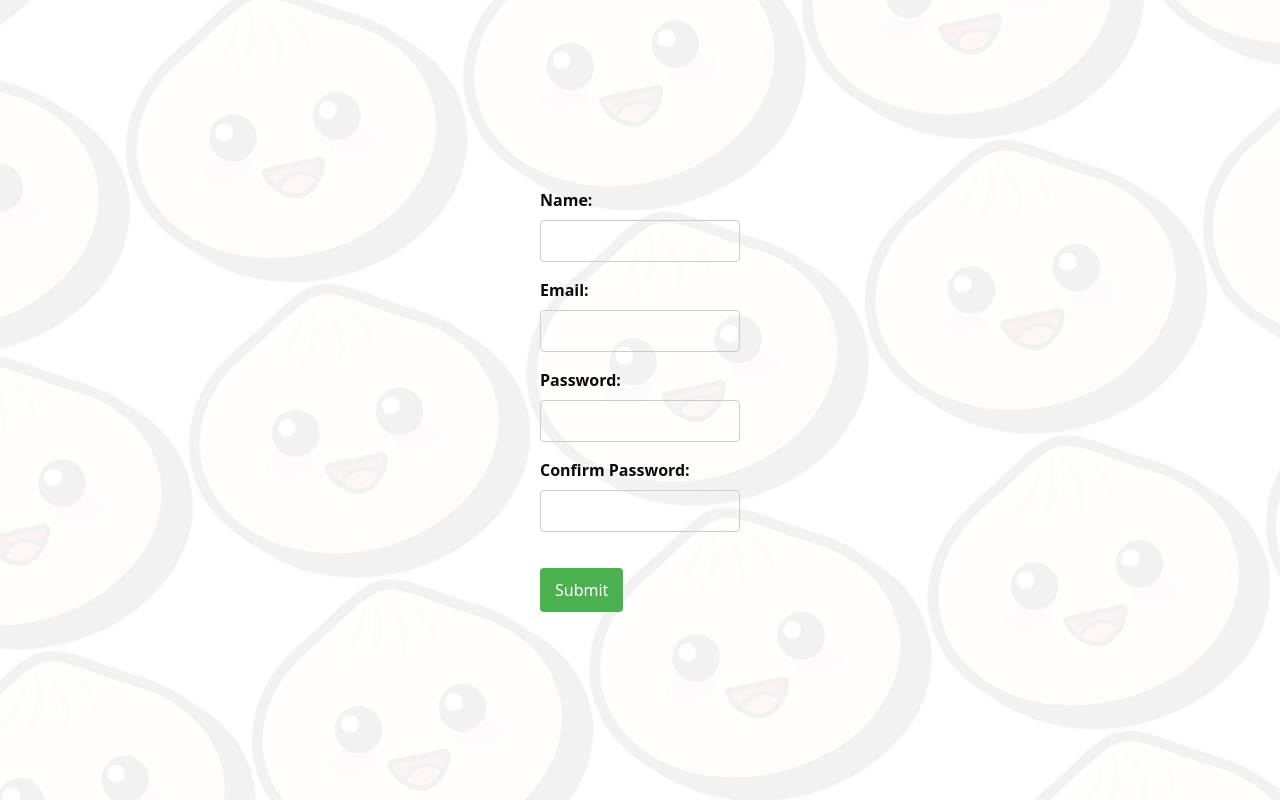
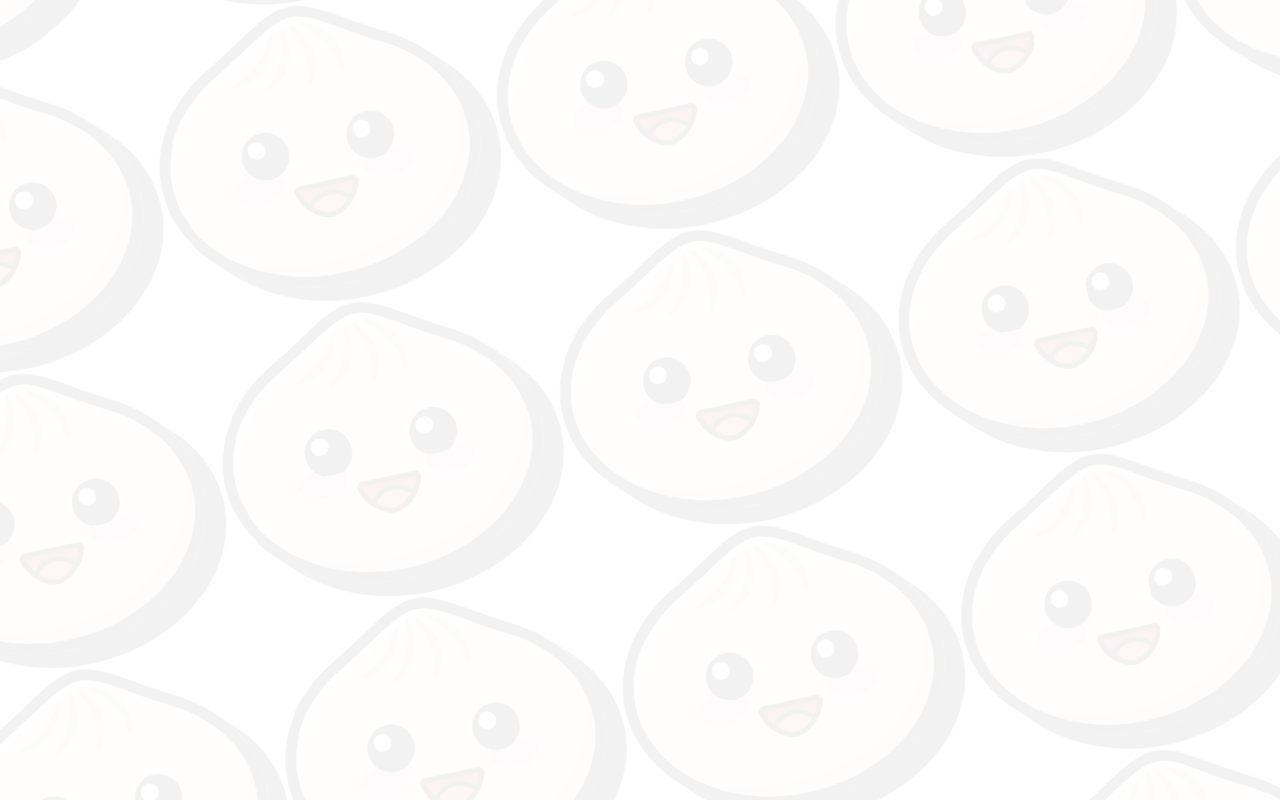
Before and after one commit to SoyTiyi/react-curse, a React (Vite) app: page / in a window 1280 px wide. Built offline with nearby package versions, Linux system fonts and the light colour scheme.

Commit message:
create global context

```diff
--- a/src/App.tsx
+++ b/src/App.tsx
@@ -1,12 +1,22 @@
 import "./index.css";
-import CustomForm from "./components/CustomForm/CustomForm";
+import { Button } from "./components/Button/Button";
+import { createContext } from "react";
+import { useState } from "react";
+
+export const ProjectContext = createContext({});
 
 export function App() {
+  const [projectContextValue, setProjectContextValue] = useState(false);
+
   return (
-    <>
-      <CustomForm />
-    </>
-  )
+    <ProjectContext.Provider
+      value={{ projectContextValue, setProjectContextValue }}
+    >
+      {
+        //<CustomForm />\
+      }
+    </ProjectContext.Provider>
+  );
 }
 
 export default App;
--- a/src/components/Button/Button.tsx
+++ b/src/components/Button/Button.tsx
@@ -1,5 +1,5 @@
 import "./Button.css";
-import type { ReactNode } from "react";
+import  {type ReactNode } from "react";
 
 interface ButtonProps {
   children: ReactNode;
@@ -17,6 +17,7 @@ export const RedButton = ( { children } : ButtonChildrenProps) => {
 export function Button({ children, parentMethod }: ButtonProps) {
   return (
     <button className="custom-button" onClick={parentMethod}>
+
       {children}
     </button>
   );
--- /dev/null
+++ b/src/context/global.context.tsx
@@ -0,0 +1,39 @@
+import { createContext, useContext, useState, type ReactNode } from "react";
+
+interface GlobalContextType {
+  value: number;
+  setValue: React.Dispatch<React.SetStateAction<number>>;
+}
+
+const EmptyGlobalState: number = 0;
+
+export const GlobalContext = createContext<GlobalContextType>({
+  value: 0,
+  setValue: () => {},
+});
+
+interface GlobalProviderProps {
+  children: ReactNode;
+}
+
+export const GlobalProvider = ({ children }: GlobalProviderProps) => {
+  const [value, setValue] = useState<number>(EmptyGlobalState);
+
+  return (
+    <GlobalContext.Provider
+      value={{ value, setValue }}
+    >
+      {children}
+    </GlobalContext.Provider>
+  );
+};
+
+export const useGlobalContext = () => {
+    const context = useContext(GlobalContext);
+
+    if (context.value === 0) {
+        throw new Error("useGlobalContext must be used within a GlobalProvider");
+    }
+
+    return context;
+}
```
